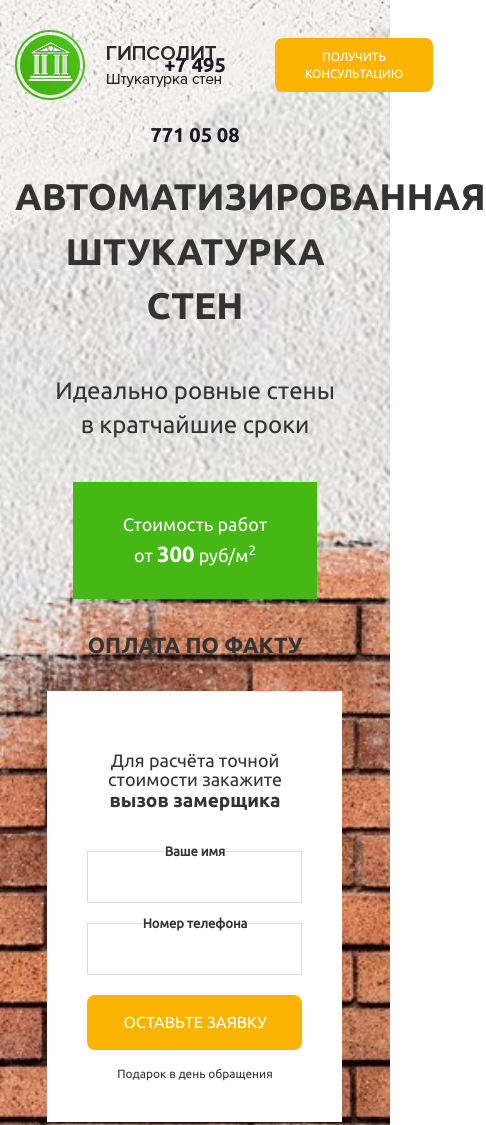
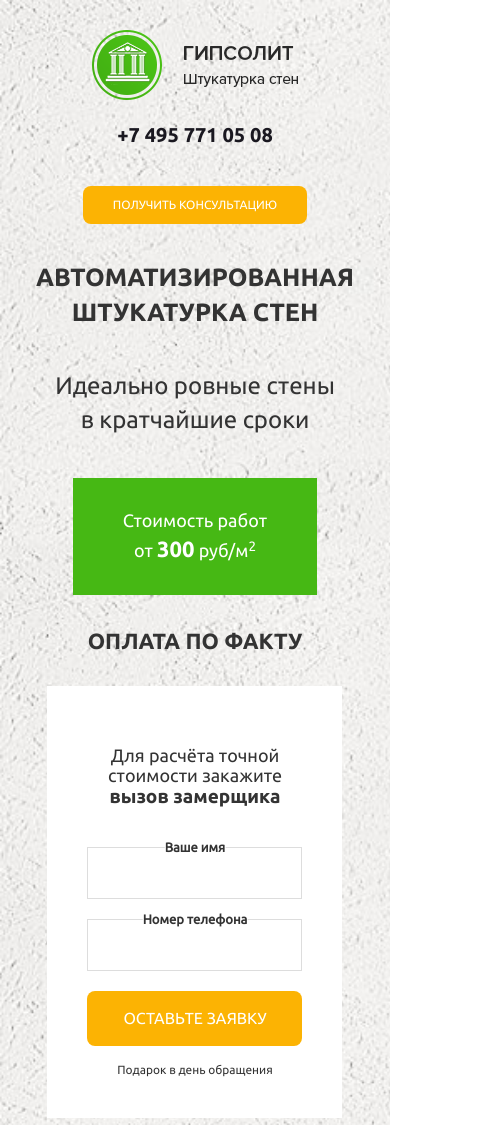
Before and after one commit to webRofl/plaster, a plain HTML site: page index.html in a window 390 px wide. Shown: the top 1125 px of the page, 486 px wide, since content can reach past the window. Drawn offline with nearby package versions, Linux system fonts and the light colour scheme.

Commit message:
Add files via upload

```diff
--- a/index.html
+++ b/index.html
@@ -20,17 +20,17 @@
         <div class="container">
             <div class="header">
                 <div class="row">
-                    <div class="col-lg-3 col-md-3 col-sm-4 col-xs-4">
+                    <div class="col-lg-3 col-md-3 col-sm-4 col-xs-12">
                         <div class="logo">
                             <img src="img/logo.png" alt="">
                         </div>
                     </div>
-                    <div class="col-lg-3 col-lg-offset-3 col-md-3 col-md-offset-3 col-sm-4 col-sm-offset-0 col-xs-4 col-xs-offset-0">
+                    <div class="col-lg-3 col-lg-offset-3 col-md-3 col-md-offset-3 col-sm-4 col-sm-offset-0 col-xs-12 col-xs-offset-0">
                         <div class="phone-block">
                             <a href="#" class="phone-link">+7 495 771 05 08</a>
                         </div>
                     </div>
-                    <div class="col-lg-3 col-md-3 col-sm-4 col-xs-4">
+                    <div class="col-lg-3 col-md-3 col-sm-4 col-xs-12">
                         <div class="wrap">
                             <div class="wrap-blog">
                                 <button class="button header-btn">Получить консультацию</button>
--- a/less/main.less
+++ b/less/main.less
@@ -203,3 +203,17 @@ section {
     margin-bottom: 3rem;
   }
 }
+
+@media (max-width: 557px) {
+  .main {
+    background-position: top left;
+  }
+  .main-content h1 {
+    line-height: 3.45rem;
+    font-size: 2.5rem;
+  }
+  .wrap-blog,
+  .logo {
+    text-align: center;
+  }
+}
```
Also changed, not shown: css/main.css.
